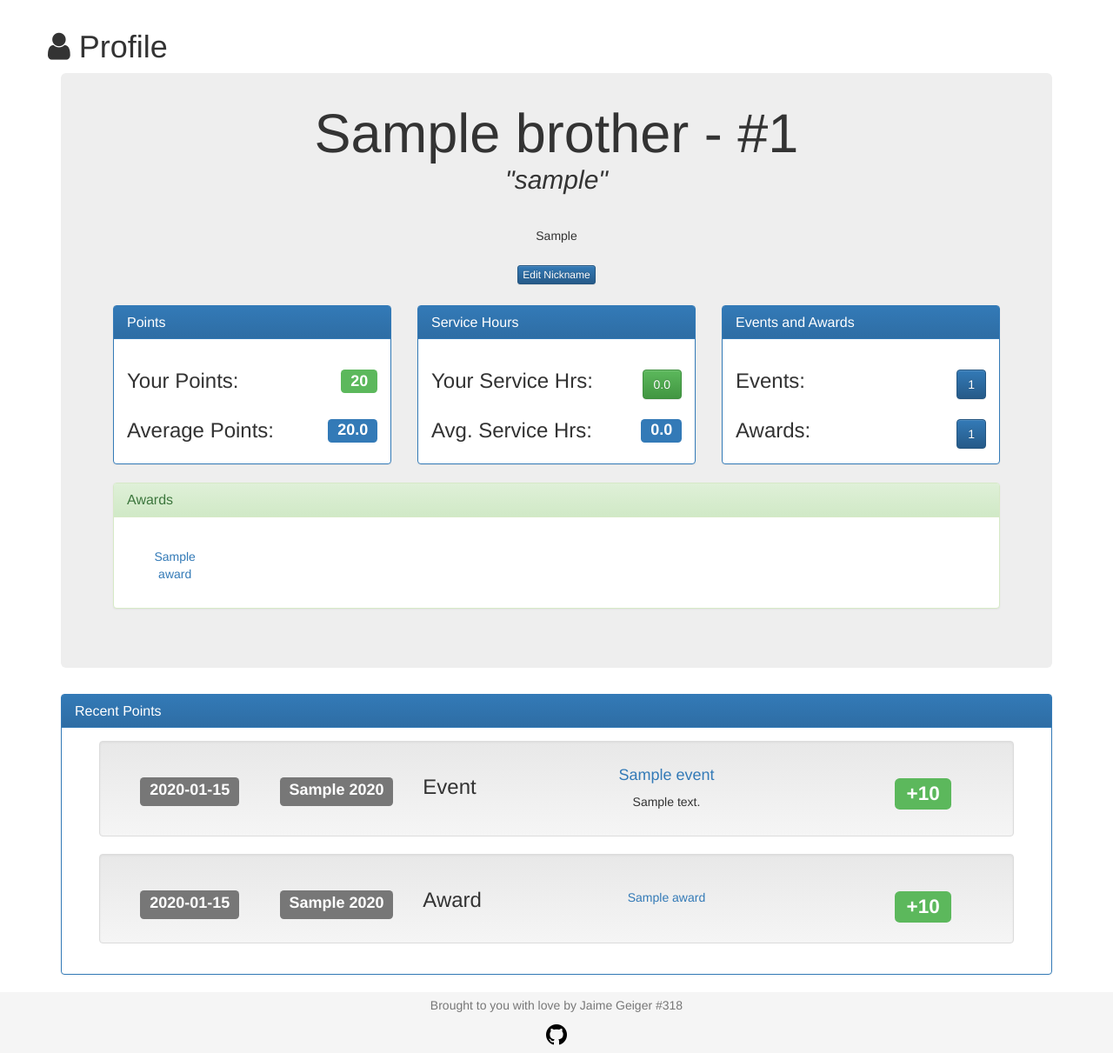
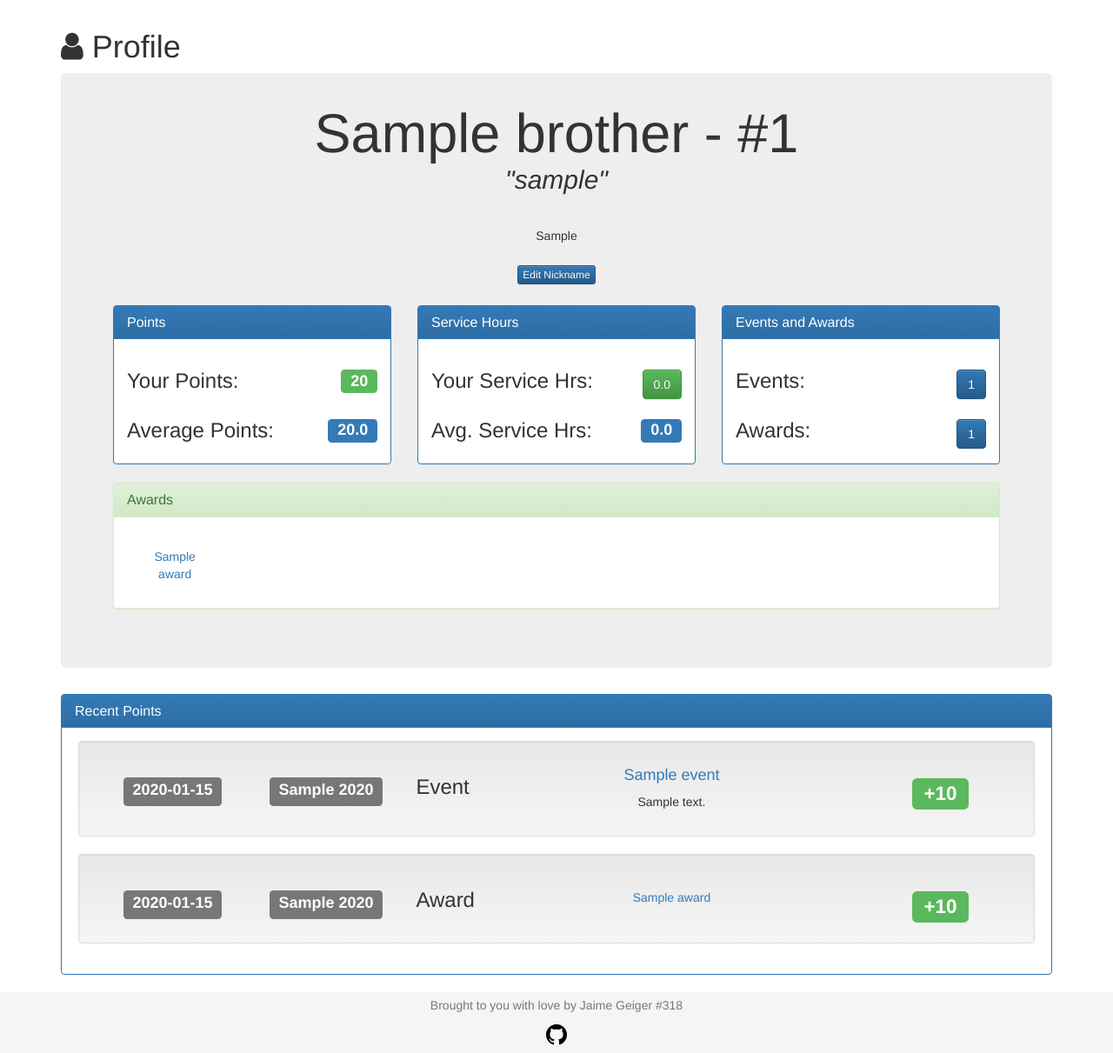
Before and after one commit to wumb0/KDRPoints, a Flask app: page /profile in a window 1280 px wide. Shown: the part 51-1262 px from the top of the page at 87% size. Run offline with Flask 2, Linux system fonts and the light colour scheme; a user stored in the database is signed in; tables that the repository leaves empty hold one stand-in row (values such as "Sample post"); parts of the project's set-up code (start-up, migrations or seed data) failed here and were passed over; some libraries are stand-ins or nearby versions.

Commit message:
buncha spacing issues

```diff
--- a/app/static/css/custom.css
+++ b/app/static/css/custom.css
@@ -38,9 +38,9 @@ body {
     color: #696969;
 }
 
-.profile {
-    margin-left: 2em;
-    margin-right: 2em;
+.side-pad {
+    margin-left: 0.3em;
+    margin-right: 0.3em;
 }
 
 .jmargins {
--- a/app/templates/attend.html
+++ b/app/templates/attend.html
@@ -1,6 +1,6 @@
 {% extends 'base.html' %}
 {% block content %}
-<div class="row"><h1><i class="fa fa-at"></i> Attend an Event</h1></div>
+<div class="row"><div class="col-md-12"><h1><i class="fa fa-at"></i> Attend an Event</h1></div></div>
 <div class="jumbotron">
     <form action="" method="POST" name="attend">
         {{form.hidden_tag()}}
--- a/app/templates/award.html
+++ b/app/templates/award.html
@@ -6,22 +6,30 @@
                 <h4 class="modal-title" id="mt">Award</h4>
             </div>
             <div class="modal-body">
-                <div class="jumbotron text-left">
+                <div class="jumbotron text-left side-pad">
+                    <div class="row text-center">
                         <div class="col-sm-12">
-                        <div class="row text-center">
                             <i class="fa {{award.icon}} fa-5x" style="color: #{{award.color}};"></i>
                         </div>
+                    </div>
                     <div class="row">
+                        <div class="col-sm-12">
                             <h3> {{award.name}} - {{award.points}} Points</h3>
                         </div>
+                    </div>
                     <div class="row">
+                        <div class="col-sm-12">
                             <div class="label label-default label-lg">{{award.print_timestamp()}}</div>
                         </div>
+                    </div>
                     <div class="row space-above">
+                        <div class="col-sm-12">
                             <div class="label label-primary">{{award.brothers|length}} Brother{% if award.brothers|length != 1 %}s{% endif %}</div>
+                        </div>
                     </div>
                     {% if g.user.role == 2 %}
                     <div class="row space-above">
+                        <div class="col-sm-12">
                             <div class="panel panel-primary">
                                 <div class="panel-heading">
                                     <h3 class="panel-title">Brothers</h3>
@@ -37,10 +45,10 @@
                                 </div>
                             </div>
                         </div>
+                    </div>
                     {% endif %}
                 </div>
             </div>
         </div>
     </div>
 </div>
-</div>
--- a/app/templates/awards.html
+++ b/app/templates/awards.html
@@ -1,6 +1,6 @@
 {% extends 'base.html' %}
 {% block content %}
-<h1><i class="fa fa-star"></i> Awards</h1>
+<div class="row"><div class="col-md-12"><h1><i class="fa fa-star"></i> Awards</h1></div></div>
 {% include 'gen_list.html' %}
 
 {% endblock %}
--- a/app/templates/brothers.html
+++ b/app/templates/brothers.html
@@ -1,6 +1,6 @@
 {% extends 'base.html' %}
 {% block content %}
-<h1><i class="fa fa-users"></i> Brothers</h1>
+<div class="row"><div class="col-md-12"><h1><i class="fa fa-users"></i> Brothers</h1></div></div>
 {% set i = 0 %}
 {% for brother in brothers %}
 {% set points = brother.get_all_points(g.current_semester) %}
@@ -10,7 +10,7 @@
 {% set label = "success" %}
 {% endif %}
 {% if brother.pin and brother.name %}
-<div class="well row profile">
+<div class="well row side-pad">
     <div class="col-md-1 text-center space-above">
         {% if brother.pin %}
             <h3><span class="label label-info lblspace">{{brother.pin}}</span></h3>
--- a/app/templates/event.html
+++ b/app/templates/event.html
@@ -6,22 +6,30 @@
                 <h4 class="modal-title" id="mt">Event</h4>
             </div>
             <div class="modal-body">
-                <div class="jumbotron text-left">
+                <div class="jumbotron text-left side-pad">
+                    <div class="row">
                         <div class="col-sm-12">
-                        <div class="row">
                             <h3>{{event.name}} - {{event.points}} Points</h3>
                         </div>
+                    </div>
                     <div class="row">
+                        <div class="col-sm-12">
                             <div class="label label-default label-lg">{{event.print_timestamp()}}</div>
                         </div>
+                    </div>
                     <div class="row">
+                        <div class="col-sm-12">
                             <small>{{event.description}}</small>
                         </div>
+                    </div>
                     <div class="row space-above">
+                        <div class="col-sm-12">
                             <div class="label label-primary">{{event.brothers|length}} Brother{% if event.brothers|length != 1 %}s{% endif %}</div>
+                        </div>
                     </div>
                     {% if g.user.role == 2 %}
                     <div class="row space-above">
+                        <div class="col-sm-12">
                             <div class="panel panel-primary">
                                 <div class="panel-heading">
                                     <h3 class="panel-title">Brothers</h3>
@@ -37,10 +45,10 @@
                                 </div>
                             </div>
                         </div>
+                    </div>
                     {% endif %}
                 </div>
             </div>
         </div>
     </div>
 </div>
-</div>
--- a/app/templates/founders_cup.html
+++ b/app/templates/founders_cup.html
@@ -1,6 +1,6 @@
 {% extends 'base.html' %}
 {% block content %}
-<div class="row"><h1><i class="fa fa-trophy"></i> Founders Cup Standings</h1></div>
+<div class="row"><div class="col-md-12"><h1><i class="fa fa-trophy"></i> Founders Cup Standings</h1></div></div>
 <div class="jumbotron">
     <div class="container jmargins">
         {% set maxpoints = families[0].get_points(g.current_semester) * 1.1 %}
--- a/app/templates/gen_list.html
+++ b/app/templates/gen_list.html
@@ -1,5 +1,5 @@
 {% for item in all_items %}
-<div class="well row profile text-center">
+<div class="well row side-pad text-center">
         <div class="col-md-2">
             <h3><span class="label label-default lblspace">{{item.timestamp.date()}}</span></h3>
         </div>
--- a/app/templates/index.html
+++ b/app/templates/index.html
@@ -1,6 +1,6 @@
 {% extends 'base.html' %}
 {% block content %}
-<div class="row"><h1><i class="fa fa-home"></i> Home</h1></div>
+<div class="row"><div class="col-md-12"><h1><i class="fa fa-home"></i> Home</h1></div></div>
 <div class="jumbotron">
     <h1>Hello {{name}}</h1>
     <p>Welcome to the Kappa Delta Rho Iota Beta points tracking site</p>
--- a/app/templates/profile.html
+++ b/app/templates/profile.html
@@ -12,7 +12,7 @@
 {% else %}
 {% set svclabel = "success" %}
 {% endif %}
-<div class="row"><h1><i class="fa fa-user"></i> Profile</h1></div>
+<div class="row"><div class="col-md-12"><h1><i class="fa fa-user"></i> Profile</h1></div></div>
 <div class="jumbotron">
     <div class="row">
         <div class="col-sm-12 text-center profile-user">
--- a/app/templates/service.html
+++ b/app/templates/service.html
@@ -3,7 +3,7 @@
 <link href="{{url_for('static', filename='drp/daterangepicker-bs3.css')}}" rel="stylesheet">
 {% endblock %}
 {% block content %}
-<div class="row"><h1><i class="fa fa-recycle"></i> Report Service Hours</h1></div>
+<div class="row"><div class="col-md-12"><h1><i class="fa fa-recycle"></i> Report Service Hours</h1></div></div>
 <div class="jumbotron">
     <form action="" method="POST" name="service">
         {{form.hidden_tag()}}
```
Lines whose indentation alone changed are shown as unchanged.
